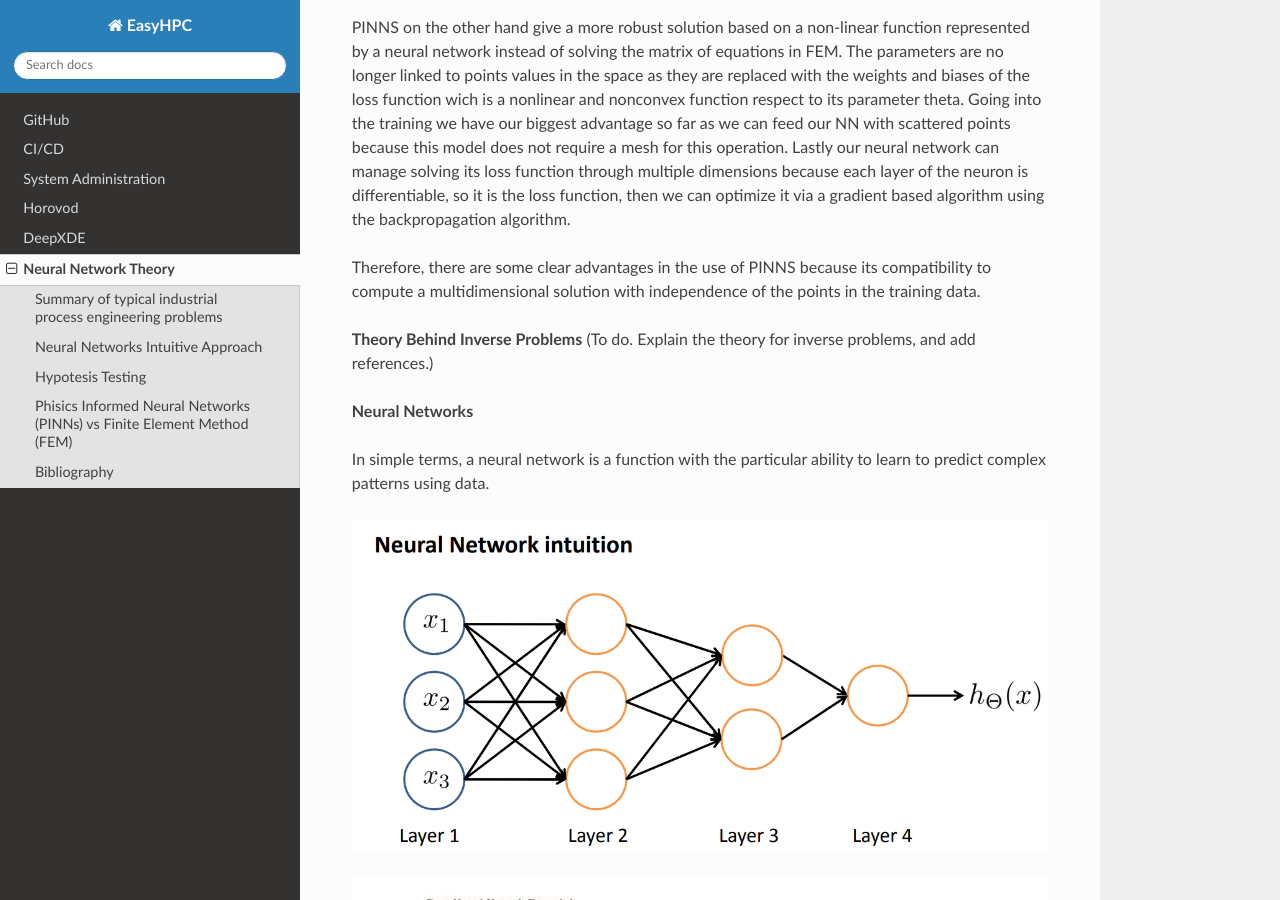
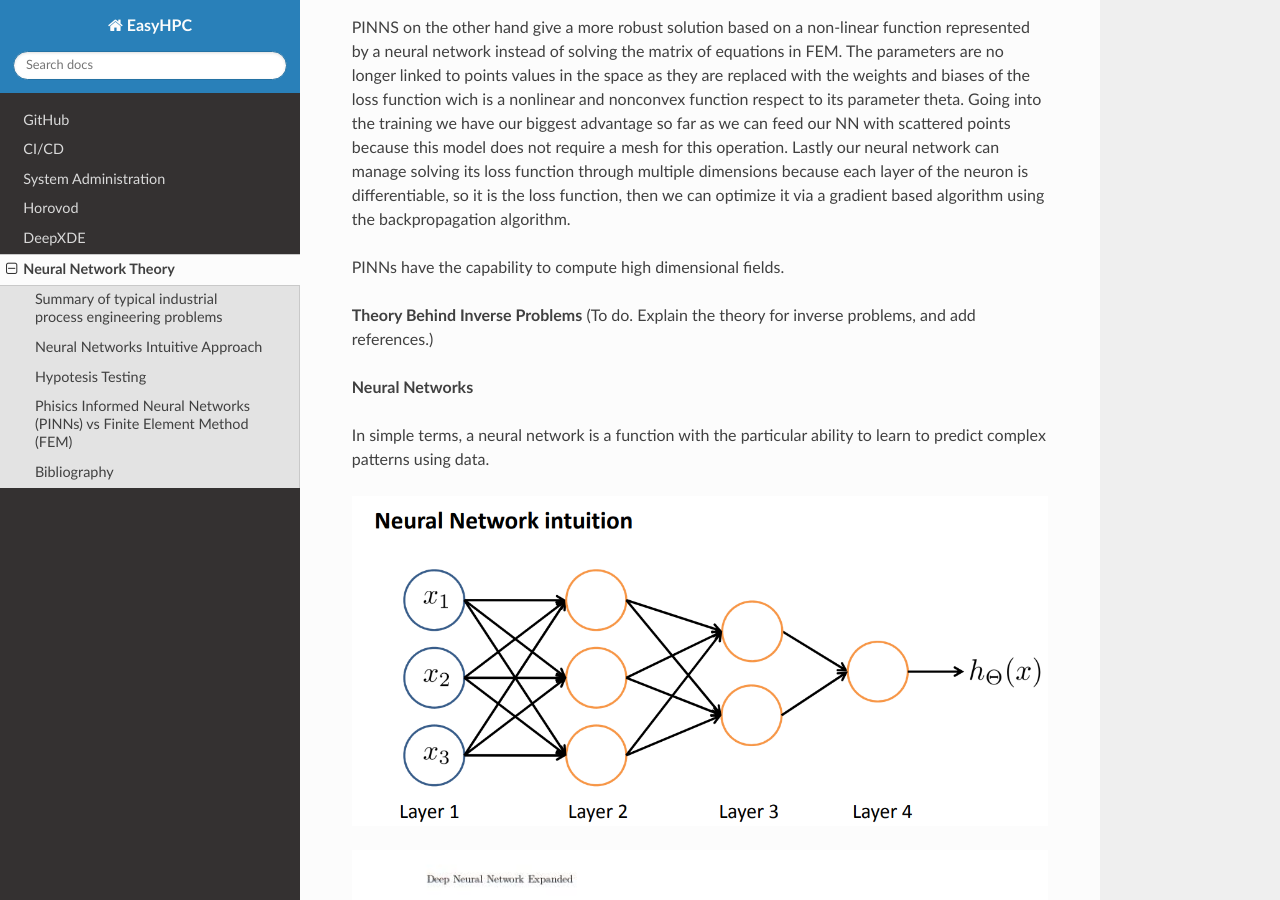
Before and after one commit to pescap/EasyHPC, a Sphinx documentation site: the page built from docs/source/nn.rst, in a window 1280 px wide and 900 px high, scrolled down 6579 px. Built offline with Sphinx 7.4.7 and the Read the Docs theme 2.0.0, drawn with Linux system fonts in a browser that asks for light colours.

Commit message:
Update docs/source/nn.rst

```diff
--- a/docs/source/nn.rst
+++ b/docs/source/nn.rst
@@ -206,7 +206,7 @@ FEM is a commonly used method for **numerically** solving differential equiation
 
 PINNS on the other hand give a more robust solution based on a non-linear function represented by a neural network instead of solving the matrix of equations in FEM. The parameters are no longer linked to points values in the space as they are replaced with the weights and biases of the loss function wich is a nonlinear and nonconvex function respect to its parameter theta. Going into the training we have our biggest advantage so far as we can feed our NN with scattered points because this model does not require a mesh for this operation. Lastly our neural network can manage solving its loss function through multiple dimensions because each layer of the neuron is differentiable, so it is the loss function, then we can optimize it via a gradient based algorithm using the backpropagation algorithm.
 
-Therefore, there are some clear advantages in the use of PINNS because its compatibility to compute a multidimensional solution with independence of the points in the training data.
+PINNs have the capability to compute high dimensional fields.
 
 **Theory Behind Inverse Problems** (To do. Explain the theory for inverse problems, and add references.)
 
```
